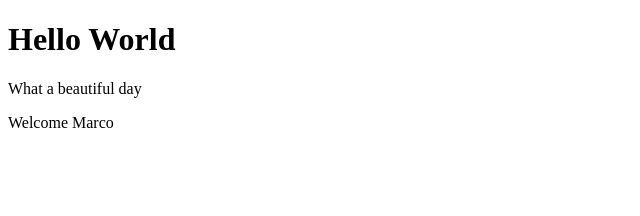
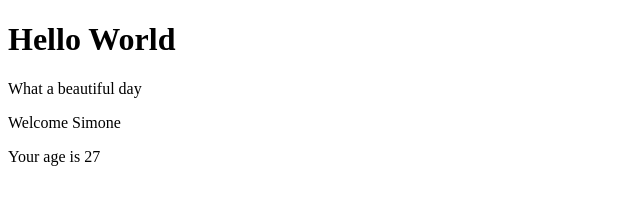
Before and after one commit to Chebaz/React, a React (Create React App) app in the folder my-app/: page / in a window 1280 px wide. Shown: the top 216 px of the page, without its empty margins (0-640 px from the left). Built offline with nearby package versions, Linux system fonts and the light colour scheme.

Commit message:
Esercizio completo

```diff
--- a/my-app/src/App.js
+++ b/my-app/src/App.js
@@ -6,7 +6,7 @@ export default class App extends React.Component {
     return (
       <div>
         <HelloWorld />
-        <Welcome />
+        <Welcome nome ="Simone" age="27"/>
       </div>
     );
   }
--- a/my-app/src/Welcome.js
+++ b/my-app/src/Welcome.js
@@ -2,7 +2,11 @@ import React from "react";
 
 export default class Welcome extends React.Component{
     render(){
-        return <p>Welcome {this.props.nome}</p>
+        return(
+        <div>
+            <p>Welcome {this.props.nome}</p>
+            <p>Your age is {this.props.age}</p>
+        </div>)
     }
 }
 Welcome.defaultProps = {
```
